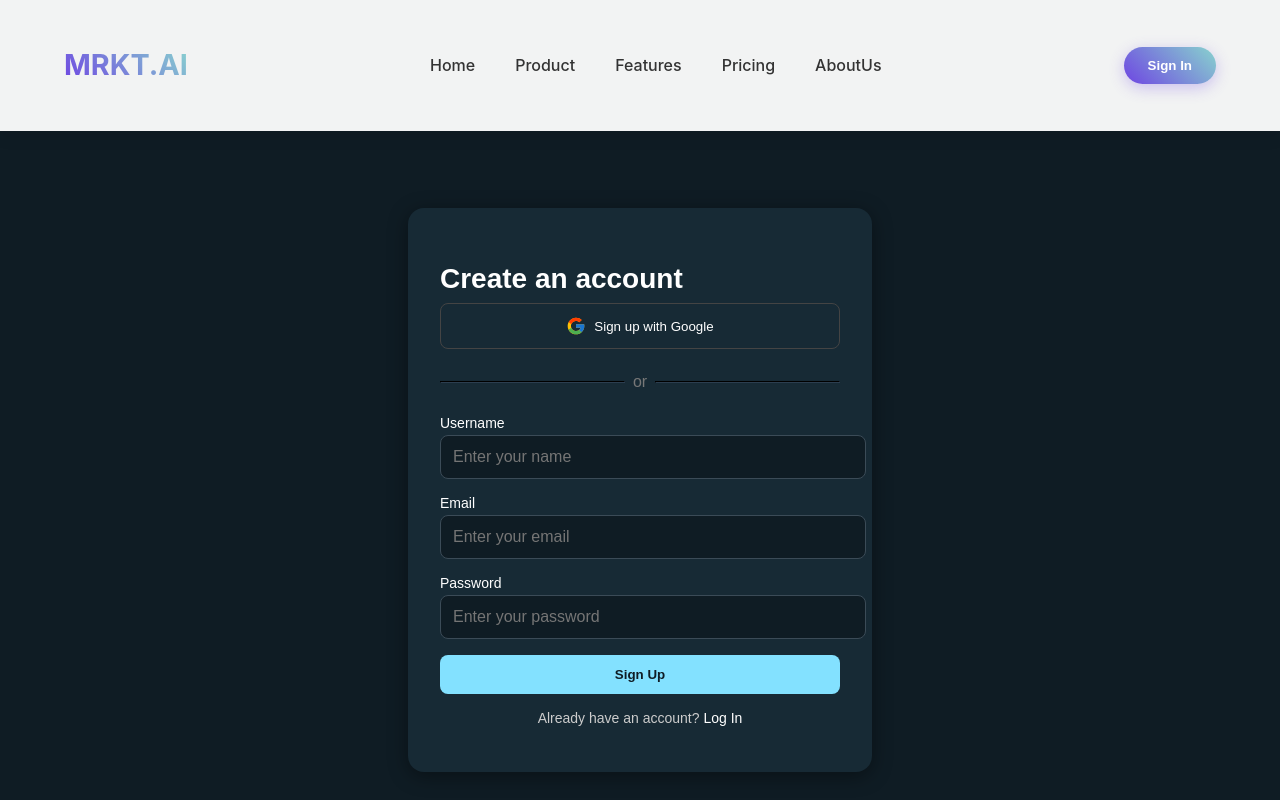
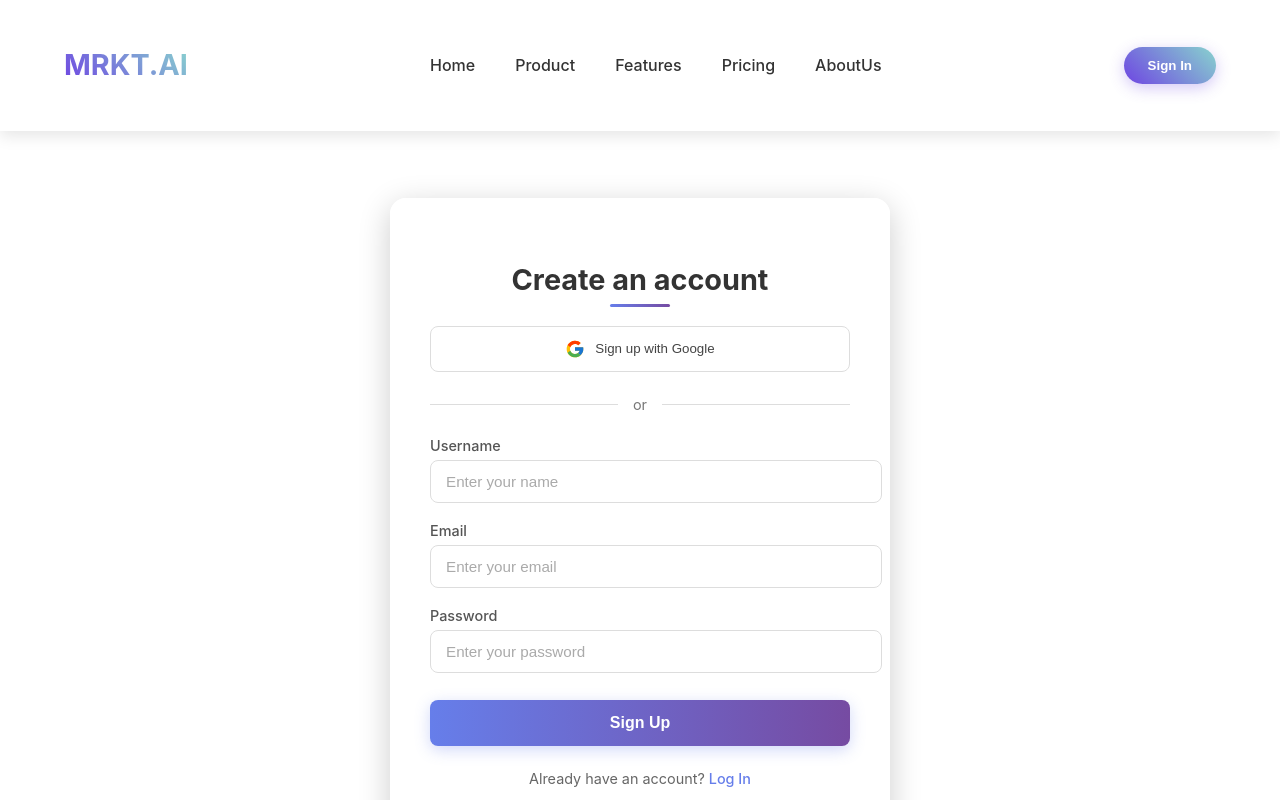
Before and after one commit to Musfir2327/-ZephyraTech, a React (Create React App) app in the folder musfir/: page /SignUp in a window 1280 px wide. Shown: the top 800 px of the page. Built offline with nearby package versions, Linux system fonts and the light colour scheme.

Commit message:
signup css updated

```diff
--- a/musfir/src/components/SignUp.css
+++ b/musfir/src/components/SignUp.css
@@ -1,122 +1,249 @@
+/* SignUp.css */
+
+/* Base Styles */
 .signup-container {
-  min-height: 100vh;
-  background-color: #0f1c24;
   display: flex;
   justify-content: center;
   align-items: center;
-  padding: 90px;
-  font-family: sans-serif;
+  min-height: 100vh;
+  background: white;
+  padding: 120px;
+  animation: gradientShift 12s ease infinite;
+  background-size: 200% 200%;
 }
 
 .signup-card {
-  background-color: #172a35;
-  color: white;
+  background: rgba(255, 255, 255, 0.95);
+  border-radius: 16px;
+  box-shadow: 0 8px 32px rgba(0, 0, 0, 0.2);
+  backdrop-filter: blur(8px);
+  padding: 2.5rem;
   width: 100%;
-  max-width: 400px;
-  border-radius: 1rem;
-  padding: 2rem;
-  box-shadow: 0 4px 20px rgba(0, 0, 0, 0.4);
+  max-width: 420px;
+  transform: translateY(0);
+  transition: transform 0.3s ease, box-shadow 0.3s ease;
+  animation: fadeInUp 0.6s ease-out;
+}
+
+.signup-card:hover {
+  transform: translateY(-5px);
+  box-shadow: 0 12px 40px rgba(0, 0, 0, 0.25);
 }
 
 .signup-title {
-  font-size: 1.75rem;
-  font-weight: 600;
-  margin-bottom: 0.5rem;
+  text-align: center;
+  color: #333;
+  margin-bottom: 1.8rem;
+  font-size: 1.8rem;
+  font-weight: 700;
+  position: relative;
 }
 
-.signup-subtitle {
-  font-size: 0.875rem;
-  color: #ccc;
+.signup-title::after {
+  content: '';
+  position: absolute;
+  bottom: -10px;
+  left: 50%;
+  transform: translateX(-50%);
+  width: 60px;
+  height: 3px;
+  background: linear-gradient(to right, #667eea, #764ba2);
+  border-radius: 3px;
+}
+
+/* Google Button */
+.google-button {
+  display: flex;
+  align-items: center;
+  justify-content: center;
+  gap: 10px;
+  width: 100%;
+  padding: 12px;
+  border-radius: 8px;
+  border: 1px solid #ddd;
+  background: white;
+  color: #444;
+  font-weight: 500;
+  cursor: pointer;
+  transition: all 0.3s ease;
   margin-bottom: 1.5rem;
 }
 
-.beta-badge {
-  background-color: #0e3b4c;
-  color: #5bd4fc;
-  padding: 0.2rem 0.5rem;
-  border-radius: 999px;
-  font-size: 0.75rem;
-  margin-right: 0.5rem;
+.google-button:hover {
+  background: #f5f5f5;
+  transform: translateY(-2px);
+  box-shadow: 0 4px 12px rgba(0, 0, 0, 0.1);
 }
 
-.google-button {
-  width: 100%;
-  background-color: transparent;
-  color: white;
-  border: 1px solid #444;
-  padding: 0.75rem;
-  border-radius: 0.5rem;
-  cursor: pointer;
-  display: flex;
-  align-items: center;
-  justify-content: center;
-  gap: 0.5rem;
-  margin-bottom: 1rem;
-  transition: background-color 0.3s;
+.google-button:active {
+  transform: translateY(0);
 }
 
-.google-button:hover {
-  background-color: #1f3542;
-}
-
+/* Divider */
 .divider {
   display: flex;
   align-items: center;
-  gap: 0.5rem;
   margin: 1.5rem 0;
-  color: #777;
 }
 
 .divider hr {
-  flex-grow: 1;
-  border-color: #2c3e50;
+  flex: 1;
+  border: none;
+  height: 1px;
+  background: #ddd;
+}
+
+.divider span {
+  padding: 0 15px;
+  color: #777;
+  font-size: 0.9rem;
+}
+
+/* Form Styles */
+.signup-form {
+  display: flex;
+  flex-direction: column;
+  gap: 1.2rem;
+}
+
+.signup-form div {
+  position: relative;
 }
 
 .signup-form label {
-  font-size: 0.875rem;
   display: block;
-  margin-bottom: 0.25rem;
+  margin-bottom: 6px;
+  color: #555;
+  font-size: 0.9rem;
+  font-weight: 500;
 }
 
 .signup-form input {
   width: 100%;
-  padding: 0.75rem;
-  border-radius: 0.5rem;
-  background-color: #0f1c24;
-  border: 1px solid #3b4b57;
-  color: white;
-  margin-bottom: 1rem;
+  padding: 12px 15px;
+  border: 1px solid #ddd;
+  border-radius: 8px;
+  font-size: 0.95rem;
+  transition: all 0.3s ease;
+  background: rgba(255, 255, 255, 0.8);
 }
 
+.signup-form input:focus {
+  outline: none;
+  border-color: #667eea;
+  box-shadow: 0 0 0 3px rgba(102, 126, 234, 0.2);
+  transform: translateY(-1px);
+}
+
+.signup-form input::placeholder {
+  color: #aaa;
+}
+
+/* Submit Button */
 .submit-button {
-  width: 100%;
-  background-color: #83e1ff;
-  color: #0f1c24;
+  background: linear-gradient(to right, #667eea, #764ba2);
+  color: white;
+  border: none;
+  padding: 14px;
+  border-radius: 8px;
+  font-size: 1rem;
   font-weight: 600;
-  padding: 0.75rem;
-  border: none;
-  border-radius: 0.5rem;
   cursor: pointer;
-  transition: background-color 0.3s;
+  transition: all 0.3s ease;
+  margin-top: 0.5rem;
+  box-shadow: 0 4px 15px rgba(102, 126, 234, 0.3);
 }
 
 .submit-button:hover {
-  background-color: #5bd4fc;
+  transform: translateY(-2px);
+  box-shadow: 0 6px 20px rgba(102, 126, 234, 0.4);
 }
 
+.submit-button:active {
+  transform: translateY(0);
+}
+
+/* Login Link */
 .login-link {
   text-align: center;
-  font-size: 0.875rem;
-  color: #ccc;
-  margin-top: 1rem;
+  margin-top: 1.5rem;
+  color: #666;
+  font-size: 0.9rem;
 }
 
 .login-link a {
-  color: white;
+  color: #667eea;
+  text-decoration: none;
   font-weight: 500;
-  text-decoration: none;
+  transition: color 0.3s ease;
 }
 
 .login-link a:hover {
+  color: #764ba2;
   text-decoration: underline;
 }
+
+/* Animations */
+@keyframes fadeInUp {
+  from {
+    opacity: 0;
+    transform: translateY(20px);
+  }
+  to {
+    opacity: 1;
+    transform: translateY(0);
+  }
+}
+
+@keyframes gradientShift {
+  0% {
+    background-position: 0% 50%;
+  }
+  50% {
+    background-position: 100% 50%;
+  }
+  100% {
+    background-position: 0% 50%;
+  }
+}
+
+/* Input Field Animations */
+.signup-form div {
+  animation: slideIn 0.5s ease-out forwards;
+  opacity: 0;
+}
+
+.signup-form div:nth-child(1) {
+  animation-delay: 0.1s;
+}
+
+.signup-form div:nth-child(2) {
+  animation-delay: 0.2s;
+}
+
+.signup-form div:nth-child(3) {
+  animation-delay: 0.3s;
+}
+
+@keyframes slideIn {
+  from {
+    opacity: 0;
+    transform: translateX(-20px);
+  }
+  to {
+    opacity: 1;
+    transform: translateX(0);
+  }
+}
+
+/* Responsive Design */
+@media (max-width: 480px) {
+  .signup-card {
+    padding: 1.8rem;
+  }
+
+  .signup-title {
+    font-size: 1.5rem;
+  margin-bottom: 1.2rem;
+  }
+}
```
